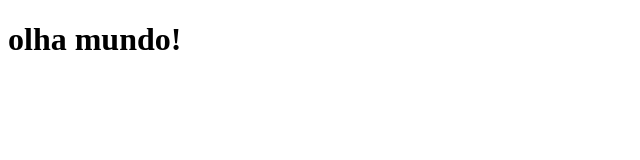
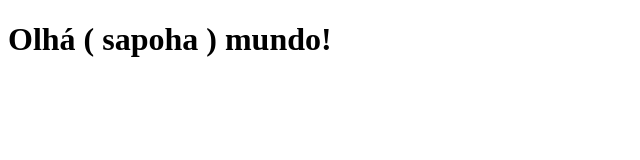
Before and after one commit to viniciussimoes/coursera-teste, a plain HTML site: page site/index.html in a window 1280 px wide. Shown: the whole page, without its empty margins (0-640 px from the left). Drawn offline with Linux system fonts and the light colour scheme.

Commit message:
Small addition to our page content.

```diff
--- a/site/index.html
+++ b/site/index.html
@@ -4,6 +4,6 @@
 	<title>Ola mundo!</title>
 </head>
 <body>
-<h1>olha mundo!</h1>
+<h1>Olhá ( sapoha ) mundo!</h1>
 </body>
 </html>
```
